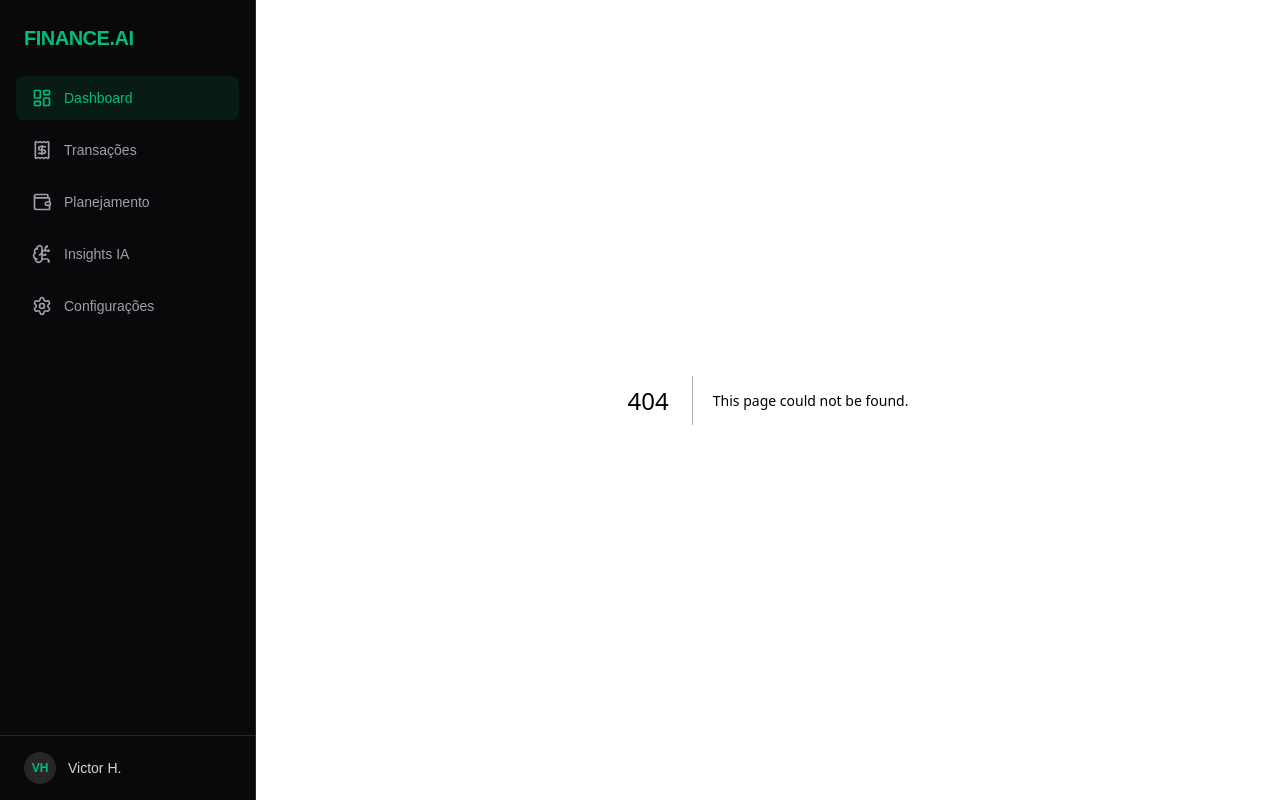
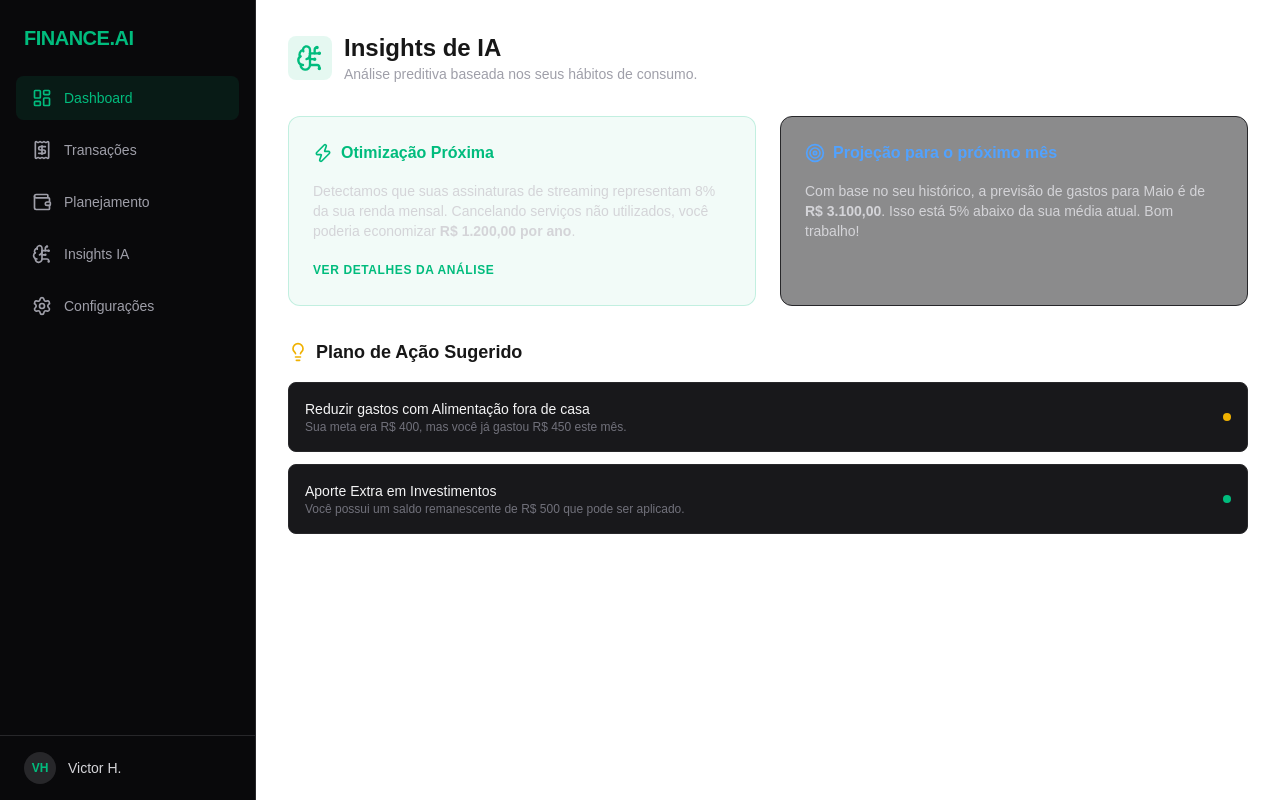
Before and after one commit to VictorHcss/finance-ai, a Next.js app: page /insights in a window 1280 px wide. Before the commit this address had no page. Built offline with nearby package versions, Linux system fonts and the light colour scheme.

Commit message:
feat: adiciona página de insights com design de análise

```diff
--- /dev/null
+++ b/src/app/insights/page.tsx
@@ -0,0 +1,96 @@
+import {
+  BrainCircuit,
+  Lightbulb,
+  TrendingDown,
+  Target,
+  Zap,
+} from "lucide-react";
+
+export default function InsightsPage() {
+  return (
+    <main className="p-8 space-y-8">
+      <header className="flex items-center gap-3">
+        <div className="p-2 bg-emerald-500/10 rounded-lg">
+          <BrainCircuit className="text-emerald-500" size={28} />
+        </div>
+        <div>
+          <h1 className="text-2xl font-bold">Insights de IA</h1>
+          <p className="text-zinc-400 text-sm">
+            Análise preditiva baseada nos seus hábitos de consumo.
+          </p>
+        </div>
+      </header>
+
+      <div className="grid grid-cols-1 lg:grid-cols-2 gap-6">
+        <div className="p-6 rounded-xl border border-emerald-500/20 bg-emerald-500/5 space-y-4">
+          <div className="flex items-center gap-2 text-emerald-500">
+            <Zap size={20} />
+            <h3 className="font-bold">Otimização Próxima</h3>
+          </div>
+          <p className="text-zinc-300 text-sm">
+            Detectamos que suas assinaturas de streaming representam 8% da sua
+            renda mensal. Cancelando serviços não utilizados, você poderia
+            economizar <strong>R$ 1.200,00 por ano</strong>.
+          </p>
+          <button className="text-xs font-bold uppercase tracking-wider text-emerald-500 hover:text-emerald-400">
+            Ver detalhes da análise
+          </button>
+        </div>
+
+        <div className="p-6 rounded-xl border border-zinc-800 bg-zinc-900/50 space-y-4">
+          <div className="flex items-center gap-2 text-blue-400">
+            <Target size={20} />
+            <h3 className="font-bold">Projeção para o próximo mês</h3>
+          </div>
+          <p className="text-zinc-300 text-sm">
+            Com base no seu histórico, a previsão de gastos para Maio é de{" "}
+            <strong>R$ 3.100,00</strong>. Isso está 5% abaixo da sua média
+            atual. Bom trabalho!
+          </p>
+        </div>
+      </div>
+
+      <section className="space-y-4">
+        <h3 className="font-bold text-lg flex items-center gap-2">
+          <Lightbulb className="text-yellow-500" size={20} />
+          Plano de Ação Sugerido
+        </h3>
+
+        <div className="space-y-3">
+          <ActionItem
+            title="Reduzir gastos com Alimentação fora de casa"
+            desc="Sua meta era R$ 400, mas você já gastou R$ 450 este mês."
+            type="warning"
+          />
+          <ActionItem
+            title="Aporte Extra em Investimentos"
+            desc="Você possui um saldo remanescente de R$ 500 que pode ser aplicado."
+            type="success"
+          />
+        </div>
+      </section>
+    </main>
+  );
+}
+
+function ActionItem({
+  title,
+  desc,
+  type,
+}: {
+  title: string;
+  desc: string;
+  type: "success" | "warning";
+}) {
+  return (
+    <div className="p-4 rounded-lg bg-zinc-900 border border-zinc-800 flex justify-between items-center">
+      <div>
+        <p className="text-sm font-medium text-zinc-100">{title}</p>
+        <p className="text-xs text-zinc-500">{desc}</p>
+      </div>
+      <div
+        className={`h-2 w-2 rounded-full ${type === "success" ? "bg-emerald-500" : "bg-yellow-500"}`}
+      />
+    </div>
+  );
+}
--- a/src/components/Sidebar.tsx
+++ b/src/components/Sidebar.tsx
@@ -2,17 +2,27 @@ import {
   LayoutDashboard,
   Wallet,
   Receipt,
-  TrendingUp,
   Settings,
   BrainCircuit,
 } from "lucide-react";
+import Link from "next/link";
 
 const menuItems = [
-  { icon: LayoutDashboard, label: "Dashboard", active: true },
-  { icon: Receipt, label: "Transações", active: false },
-  { icon: Wallet, label: "Planejamento", active: false },
-  { icon: BrainCircuit, label: "Insights IA", active: false },
-  { icon: Settings, label: "Configurações", active: false },
+  { icon: LayoutDashboard, label: "Dashboard", href: "/", active: true },
+  { icon: Receipt, label: "Transações", href: "/transacoes", active: false },
+  { icon: Wallet, label: "Planejamento", href: "/planejamento", active: false },
+  {
+    icon: BrainCircuit,
+    label: "Insights IA",
+    href: "/insights",
+    active: false,
+  },
+  {
+    icon: Settings,
+    label: "Configurações",
+    href: "/configuracoes",
+    active: false,
+  },
 ];
 
 export function Sidebar() {
@@ -26,8 +36,9 @@ export function Sidebar() {
 
       <nav className="flex-1 px-4 space-y-2">
         {menuItems.map((item) => (
-          <button
+          <Link
             key={item.label}
+            href={item.href}
             className={`w-full flex items-center gap-3 px-4 py-3 rounded-lg text-sm font-medium transition-colors ${
               item.active
                 ? "bg-emerald-500/10 text-emerald-500"
@@ -36,7 +47,7 @@ export function Sidebar() {
           >
             <item.icon size={20} />
             {item.label}
-          </button>
+          </Link>
         ))}
       </nav>
 
```
